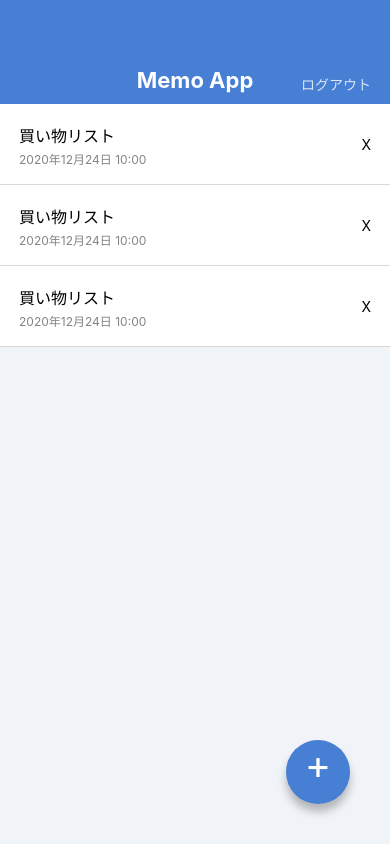
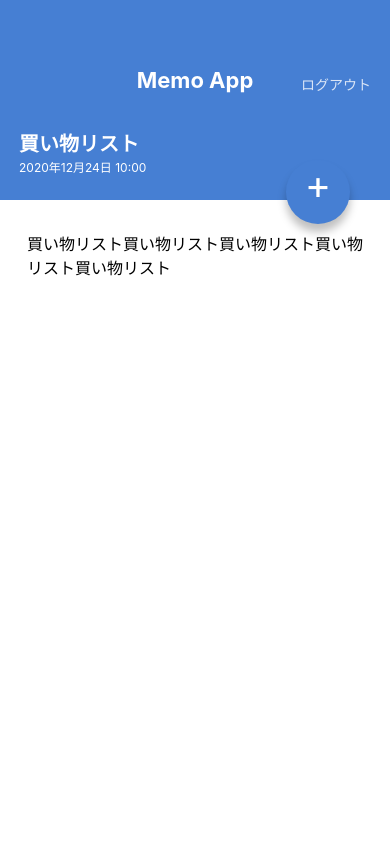
Before and after one commit to whiteononon/memo-app, a React Native app: screen / in a window 390 px wide. Built offline with nearby package versions, Linux system fonts and the light colour scheme.

Commit message:
memo detail screen

```diff
--- a/App.jsx
+++ b/App.jsx
@@ -1,23 +1,10 @@
 import React from 'react';
-import { StyleSheet, View } from 'react-native';
-
-import AppBar from './src/components/AppBar';
-import MemoList from './src/components/MemoList';
-import CircleButton from './src/components/CircleButton';
+import MemoListScreen from './src/screens/MemoListScreen';
+import MemoDetailScreen from './src/screens/MemoDetailScreen';
 
 const App = () => (
-  <View style={styles.container}>
-    <AppBar />
-    <MemoList />
-    <CircleButton>+</CircleButton>
-  </View>
+  // <MemoListScreen />
+  <MemoDetailScreen />
 );
 
-const styles = StyleSheet.create({
-  container: {
-    flex: 1,
-    backgroundColor: '#f0f4f8',
-  },
-});
-
 export default App;
--- a/src/components/CircleButton.jsx
+++ b/src/components/CircleButton.jsx
@@ -1,11 +1,11 @@
 import React from 'react';
 import { StyleSheet, View, Text } from 'react-native';
-import { string } from 'prop-types';
+import { shape, string } from 'prop-types';
 
 const CircleButton = (props) => {
-  const { children } = props;
+  const { children, style } = props;
   return (
-    <View style={styles.circleButton}>
+    <View style={[styles.circleButton, style]}>
       <Text style={styles.circleButtonLabel}>{children}</Text>
     </View>
   );
@@ -13,6 +13,11 @@
 
 CircleButton.propTypes = {
   children: string.isRequired,
+  style: shape(),
+};
+
+CircleButton.defaultProps = {
+  style: null,
 };
 
 const styles = StyleSheet.create({
--- /dev/null
+++ b/src/screens/MemoDetailScreen.jsx
@@ -0,0 +1,57 @@
+import React from 'react';
+import {
+  StyleSheet, View, Text, ScrollView,
+} from 'react-native';
+import AppBar from '../components/AppBar';
+import CircleButton from '../components/CircleButton';
+
+const MemoDetailScreen = () => (
+  <View style={styles.container}>
+    <AppBar />
+    <View style={styles.memoHeader}>
+      <Text style={styles.memoTitle}>買い物リスト</Text>
+      <Text style={styles.memoDate}>2020年12月24日 10:00</Text>
+    </View>
+    <ScrollView style={styles.memoBody}>
+      <Text style={styles.memoText}>
+        買い物リスト買い物リスト買い物リスト買い物リスト買い物リスト
+      </Text>
+    </ScrollView>
+    <CircleButton style={{ top: 160, bottom: 'auto' }}>+</CircleButton>
+  </View>
+);
+
+const styles = StyleSheet.create({
+  container: {
+    flex: 1,
+    backgroundColor: '#ffffff',
+  },
+  memoHeader: {
+    backgroundColor: '#467fd3',
+    height: 96,
+    justifyContent: 'center',
+    paddingVertical: 24,
+    paddingHorizontal: 19,
+  },
+  memoTitle: {
+    color: '#ffffff',
+    fontSize: 20,
+    lineHeight: 32,
+    fontWeight: 'bold',
+  },
+  memoDate: {
+    color: '#ffffff',
+    fontSize: 12,
+    lineHeight: 16,
+  },
+  memoBody: {
+    paddingVertical: 32,
+    paddingHorizontal: 27,
+  },
+  memoText: {
+    fontSize: 16,
+    lineHeight: 24,
+  },
+});
+
+export default MemoDetailScreen;
--- /dev/null
+++ b/src/screens/MemoListScreen.jsx
@@ -0,0 +1,23 @@
+import React from 'react';
+import { StyleSheet, View } from 'react-native';
+
+import AppBar from '../components/AppBar';
+import MemoList from '../components/MemoList';
+import CircleButton from '../components/CircleButton';
+
+const App = () => (
+  <View style={styles.container}>
+    <AppBar />
+    <MemoList />
+    <CircleButton>+</CircleButton>
+  </View>
+);
+
+const styles = StyleSheet.create({
+  container: {
+    flex: 1,
+    backgroundColor: '#f0f4f8',
+  },
+});
+
+export default App;
```
